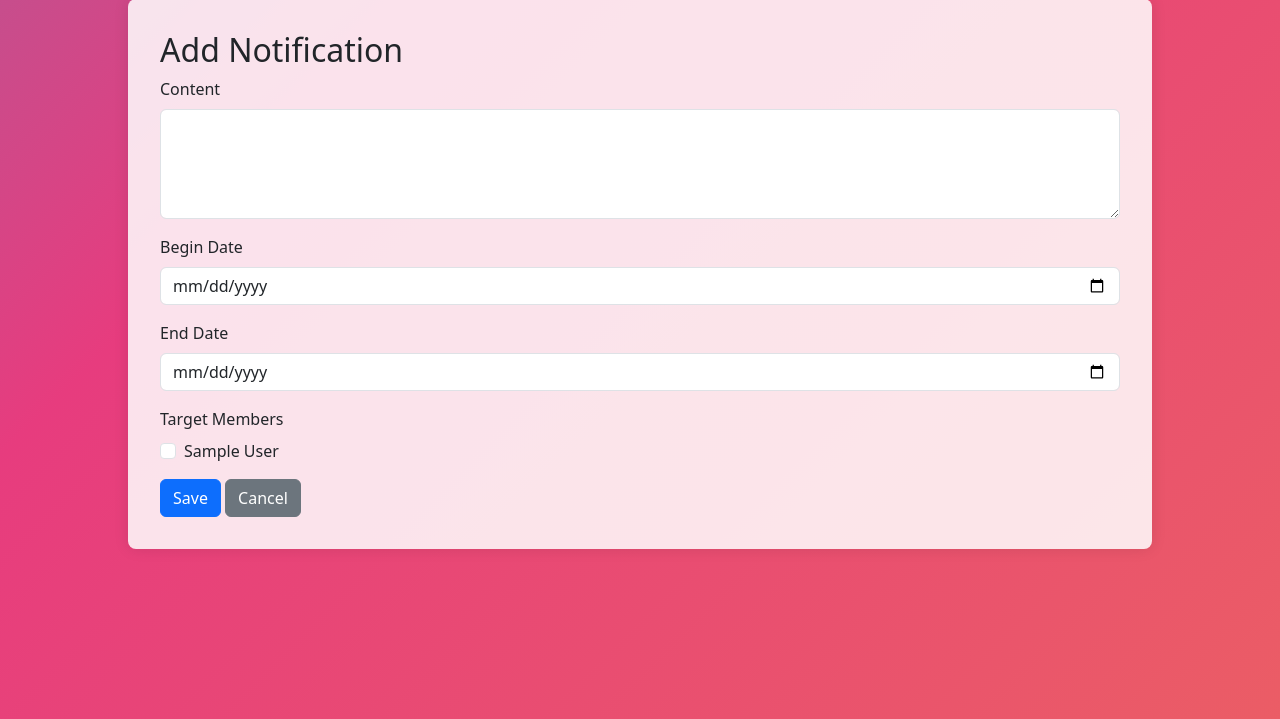
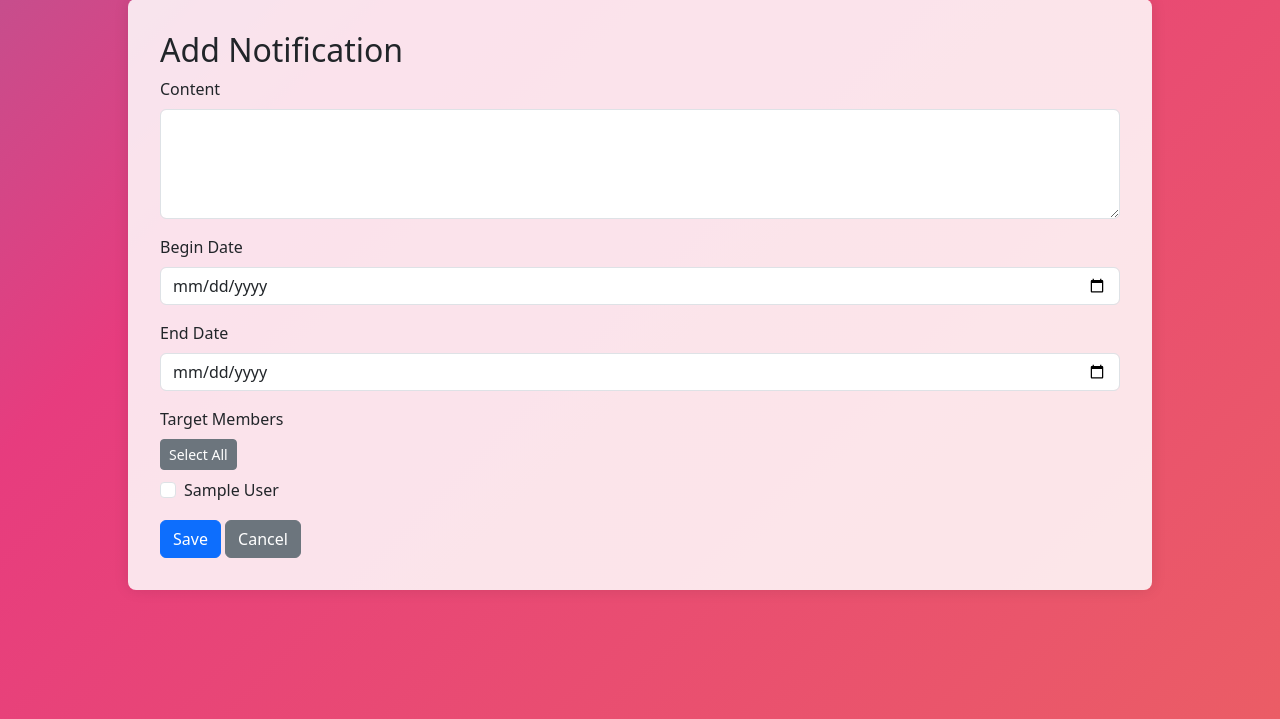
Before and after one commit to leyuwei/YourTeam, a PHP site: page /notification_edit.php in a window 1280 px wide. Shown: the part 81-800 px from the top of the page. Run offline with PHP 8.4, Linux system fonts and the light colour scheme; the visitor is signed in with stand-in values (Sample User, id 1).

Commit message:
Exclude exited members from notification target list and add select-all option

```diff
--- a/app.js
+++ b/app.js
@@ -257,6 +257,7 @@ const translations = {
     'notification_edit.label_begin': 'Begin Date',
     'notification_edit.label_end': 'End Date',
     'notification_edit.label_members': 'Target Members',
+    'notification_edit.select_all': 'Select All',
     'notification_edit.save': 'Save',
     'notification_edit.cancel': 'Cancel',
     'account.msg.password_mismatch': 'New passwords do not match',
@@ -523,6 +524,7 @@ const translations = {
     'notification_edit.label_begin': '起始日期',
     'notification_edit.label_end': '截止日期',
     'notification_edit.label_members': '目标成员',
+    'notification_edit.select_all': '全选',
     'notification_edit.save': '保存',
     'notification_edit.cancel': '取消',
     'account.msg.password_mismatch': '两次新密码不一致',
--- a/notification_edit.php
+++ b/notification_edit.php
@@ -37,7 +37,7 @@ if($_SERVER['REQUEST_METHOD']==='POST'){
     exit();
 }
 
-$members = $pdo->query('SELECT id,name FROM members ORDER BY name')->fetchAll();
+$members = $pdo->query("SELECT id,name FROM members WHERE status='in_work' ORDER BY name")->fetchAll();
 
 include 'header.php';
 ?>
@@ -57,14 +57,28 @@ include 'header.php';
   </div>
   <div class="mb-3">
     <label class="form-label" data-i18n="notification_edit.label_members">Target Members</label>
+    <div class="mb-2">
+      <button type="button" id="select-all" class="btn btn-sm btn-secondary" data-i18n="notification_edit.select_all">Select All</button>
+    </div>
+    <div id="member-list" class="row row-cols-1 row-cols-sm-2 row-cols-md-3">
     <?php foreach($members as $m): ?>
-    <div class="form-check">
-      <input class="form-check-input" type="checkbox" name="members[]" value="<?= $m['id']; ?>" <?= in_array($m['id'],$selected)?'checked':''; ?>>
-      <label class="form-check-label"><?= htmlspecialchars($m['name']); ?></label>
+      <div class="col">
+        <div class="form-check">
+          <input class="form-check-input member-checkbox" type="checkbox" name="members[]" value="<?= $m['id']; ?>" <?= in_array($m['id'],$selected)?'checked':''; ?>>
+          <label class="form-check-label"><?= htmlspecialchars($m['name']); ?></label>
+        </div>
+      </div>
+    <?php endforeach; ?>
     </div>
-    <?php endforeach; ?>
   </div>
   <button type="submit" class="btn btn-primary" data-i18n="notification_edit.save">Save</button>
   <a href="notifications.php" class="btn btn-secondary" data-i18n="notification_edit.cancel">Cancel</a>
 </form>
+<script>
+document.getElementById('select-all').addEventListener('click', () => {
+  const checkboxes = document.querySelectorAll('.member-checkbox');
+  const allChecked = Array.from(checkboxes).every(cb => cb.checked);
+  checkboxes.forEach(cb => { cb.checked = !allChecked; });
+});
+</script>
 <?php include 'footer.php'; ?>
```
